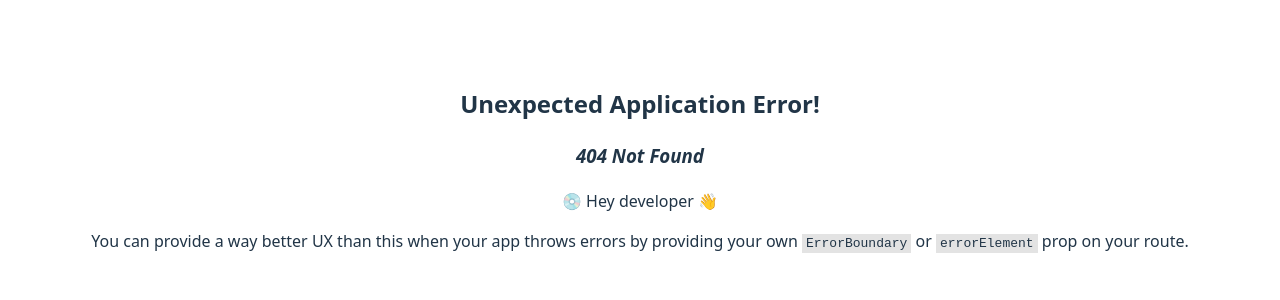
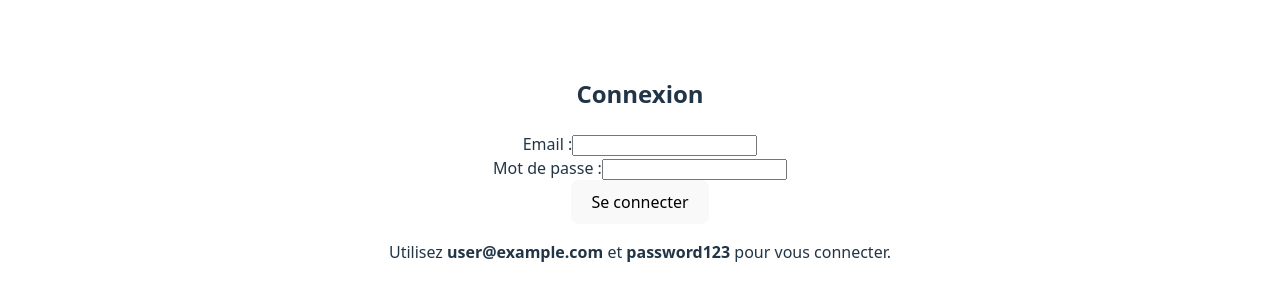
Before and after one commit to Gyres237/test-react-stage, a React (Vite) app: page /login in a window 1280 px wide. Before the commit this address had no page. Shown: the part 232-532 px from the top of the page. Built offline with nearby package versions, Linux system fonts and the light colour scheme.

Commit message:
feat: crée la page de connexion et la logique de login/logout

```diff
--- a/src/App.jsx
+++ b/src/App.jsx
@@ -1,12 +1,25 @@
-// src/App.jsx
+import { Link } from 'react-router-dom';
+import { useAuth } from './context/AuthContext';
+import PostList from './components/PostList';
+import './App.css';
 
-import './App.css';
-import PostList from './components/PostList';
 function App() {
+  const { isAuthenticated, logout } = useAuth();
+
   return (
     <>
+      <nav>
+        {isAuthenticated ? (
+          <button onClick={logout}>Déconnexion</button>
+        ) : (
+          <Link to="/login">
+            <button>Connexion</button>
+          </Link>
+        )}
+      </nav>
+
       <h1>Liste des Articles</h1>
-      <PostList /> {/* <-- Utiliser le composant */}
+      <PostList />
     </>
   );
 }
--- /dev/null
+++ b/src/components/LoginPage.jsx
@@ -0,0 +1,61 @@
+import React, { useState } from 'react';
+import { useAuth } from '../context/AuthContext';
+import { useNavigate } from 'react-router-dom';
+
+const LoginPage = () => {
+  const [email, setEmail] = useState('');
+  const [password, setPassword] = useState('');
+  const [error, setError] = useState('');
+  const { login } = useAuth();
+  const navigate = useNavigate();
+
+  const handleSubmit = (event) => {
+    event.preventDefault();
+
+    // Logique de validation très simple
+    if (email === 'user@example.com' && password === 'password123') {
+
+      // Pour notre simulation, on crée un faux token.
+      const fakeToken = '12345abcdef';
+      login(fakeToken);
+
+      // On redirige l'utilisateur vers la page d'accueil après connexion.
+      navigate('/');
+    } else {
+      setError('Email ou mot de passe incorrect.');
+    }
+  };
+
+  return (
+    <div>
+      <h2>Connexion</h2>
+      <form onSubmit={handleSubmit}>
+        <div>
+          <label htmlFor="email">Email :</label>
+          <input
+            type="email"
+            id="email"
+            value={email}
+            onChange={(e) => setEmail(e.target.value)}
+            required
+          />
+        </div>
+        <div>
+          <label htmlFor="password">Mot de passe :</label>
+          <input
+            type="password"
+            id="password"
+            value={password}
+            onChange={(e) => setPassword(e.target.value)}
+            required
+          />
+        </div>
+        {error && <p style={{ color: 'red' }}>{error}</p>}
+        <button type="submit">Se connecter</button>
+      </form>
+      <p>Utilisez <strong>user@example.com</strong> et <strong>password123</strong> pour vous connecter.</p>
+    </div>
+  );
+};
+
+export default LoginPage;
--- a/src/main.jsx
+++ b/src/main.jsx
@@ -5,12 +5,14 @@ import { createBrowserRouter, RouterProvider } from 'react-router-dom';
 import { AuthProvider } from './context/AuthContext';
 import App from './App.jsx';
 import PostDetail from './components/PostDetail.jsx';
+import LoginPage from './components/LoginPage.jsx';
 import './index.css';
 
 const router = createBrowserRouter([
 
   { path: "/", element: <App /> },
   { path: "/posts/:postId", element: <PostDetail /> },
+  { path: "/login", element: <LoginPage /> },
 ]);
 
 ReactDOM.createRoot(document.getElementById('root')).render(
```
